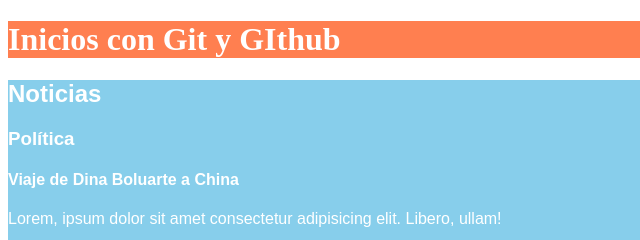
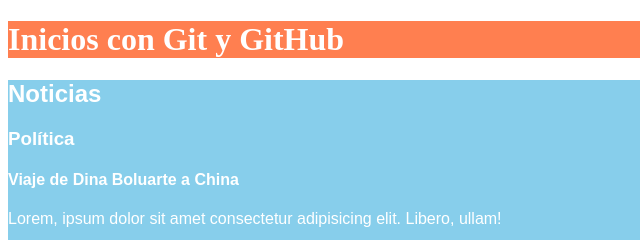
Before and after one commit to jquinteros17/NoticiasGit26, a plain HTML site: page index.html in a window 1280 px wide. Shown: the top 240 px of the page, 0-640 px from the left. Drawn offline with Linux system fonts and the light colour scheme.

Commit message:
Cambio en H1

```diff
--- a/index.html
+++ b/index.html
@@ -8,7 +8,7 @@
 </head>
 <body>
     <header>
-        <h1>Inicios con Git y GIthub</h1>
+        <h1>Inicios con Git y GitHub</h1>
     </header>
      <main>
         <h2>Noticias</h2>
```
